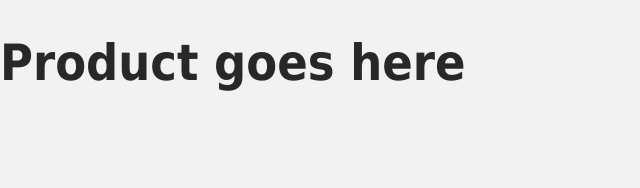
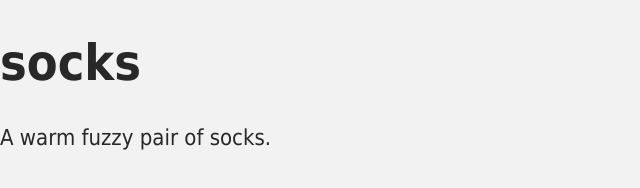
Before and after one commit to EmilioZ24/Intro-to-Vue-3-master, a plain HTML site: page Intro-to-Vue-3-master/index.html in a window 1280 px wide. Shown: the whole page, without its empty margins (0-640 px from the left). Drawn offline with nearby package versions, Linux system fonts and the light colour scheme.

Commit message:
lesson 2 completed

```diff
--- a/Intro-to-Vue-3-master/index.html
+++ b/Intro-to-Vue-3-master/index.html
@@ -10,10 +10,18 @@
   </head>
   <body>
     <div id="app">
-      <h1>Product goes here</h1>
+      <h1>{{ product }}</h1>
+      <!-- Solution -->
+      <p>{{ description }}</p>
+      <!-- Solution -->
     </div>
 
     <!-- Import Js -->
     <script src="./main.js"></script>
+
+
+    <script>
+      const mountedApp = app.mount('#app')
+    </script>
   </body>
 </html>
--- a/Intro-to-Vue-3-master/main.js
+++ b/Intro-to-Vue-3-master/main.js
@@ -1 +1,10 @@
-const product = 'Socks'
+const app = Vue.createApp({
+    data() {
+        return{
+            product: 'socks',
+            // Solution
+            description: 'A warm fuzzy pair of socks.'
+             // Solution
+        }
+    }
+})
```
